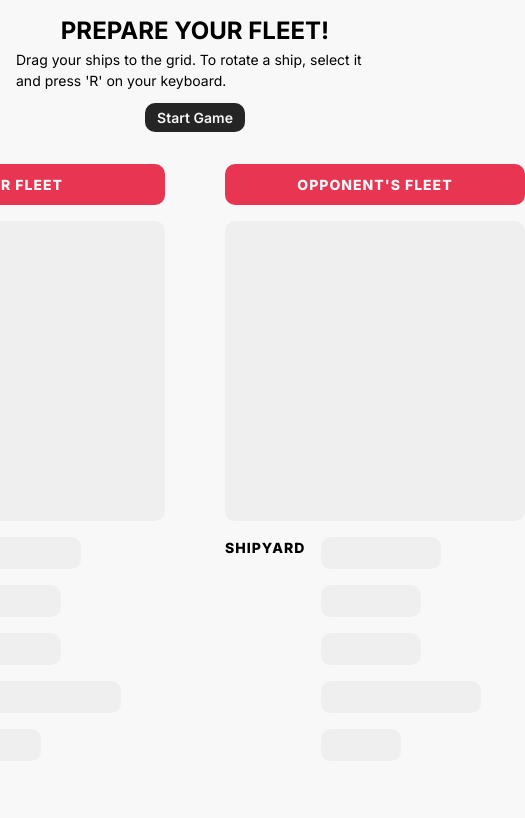
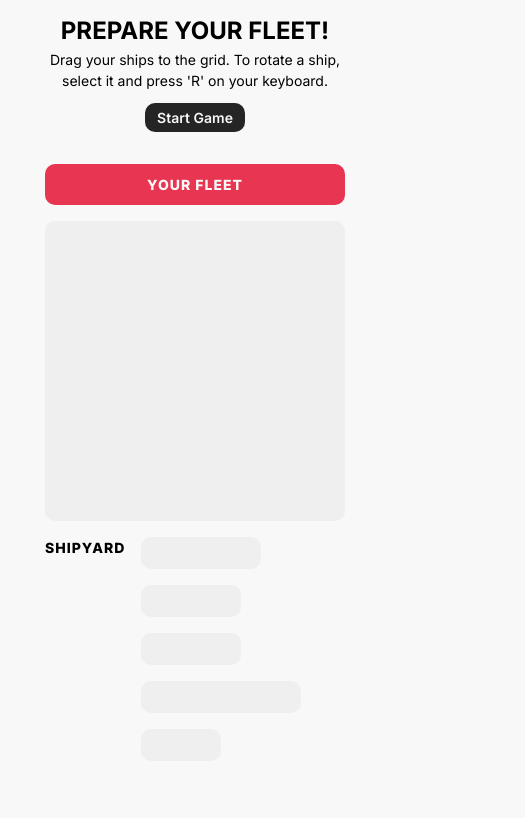
Before and after one commit to arvinagarcia/battleship, a website built with webpack: page public/index.html in a window 390 px wide. Shown: the part 68-886 px from the top of the page, 525 px wide, since content can reach past the window. Before the commit the page ends 845 px from the top, so only its background shows below. Built offline with nearby package versions, Linux system fonts and the light colour scheme.

Commit message:
Fix responsiveness bug for main game container

```diff
--- a/src/services/game-state.js
+++ b/src/services/game-state.js
@@ -1,5 +1,9 @@
 export const initializeGameState = () => {
   const mainHomeTop = document.querySelector(".main-home-top");
+
+  if (!mainHomeTop) {
+    return;
+  }
 
   // function to replace content with "Prepare Your Fleet"
   const updateToPrepareScreen = () => {
--- a/src/styles/styles.css
+++ b/src/styles/styles.css
@@ -188,7 +188,7 @@ nav {
 }
 
 .main-home {
-  padding: 16px;
+  padding: 16px 16px 28px 16px;
   margin: 0 auto;
   display: flex;
   flex-direction: column;
@@ -204,10 +204,16 @@ nav {
   align-items: center;
 }
 
+.prepare-heading,
+.in-game-heading {
+  text-align: center;
+}
+
 .prepare-description,
 .in-game-description {
   font-size: 14px;
   max-width: 800px;
+  text-align: center;
 }
 
 .start-game-btn,
@@ -371,11 +377,16 @@ nav {
 }
 
 @media (max-width: 700px) {
-  .main-home {
+  .main-home-bottom {
     display: flex;
     flex-direction: column;
     justify-content: center;
     align-items: center;
+  }
+
+  .prepare-description,
+  .in-game-description {
+    max-width: 300px;
   }
 }
 
```
